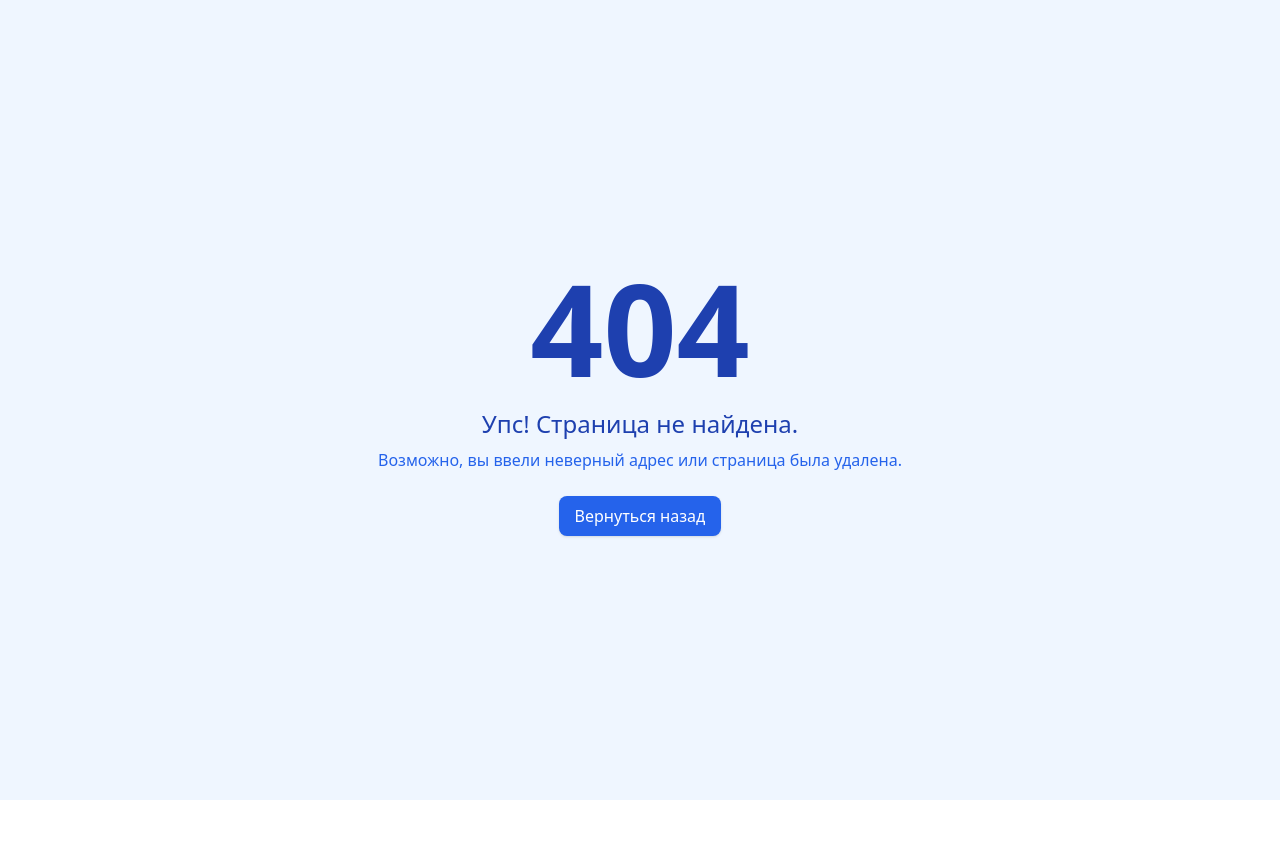
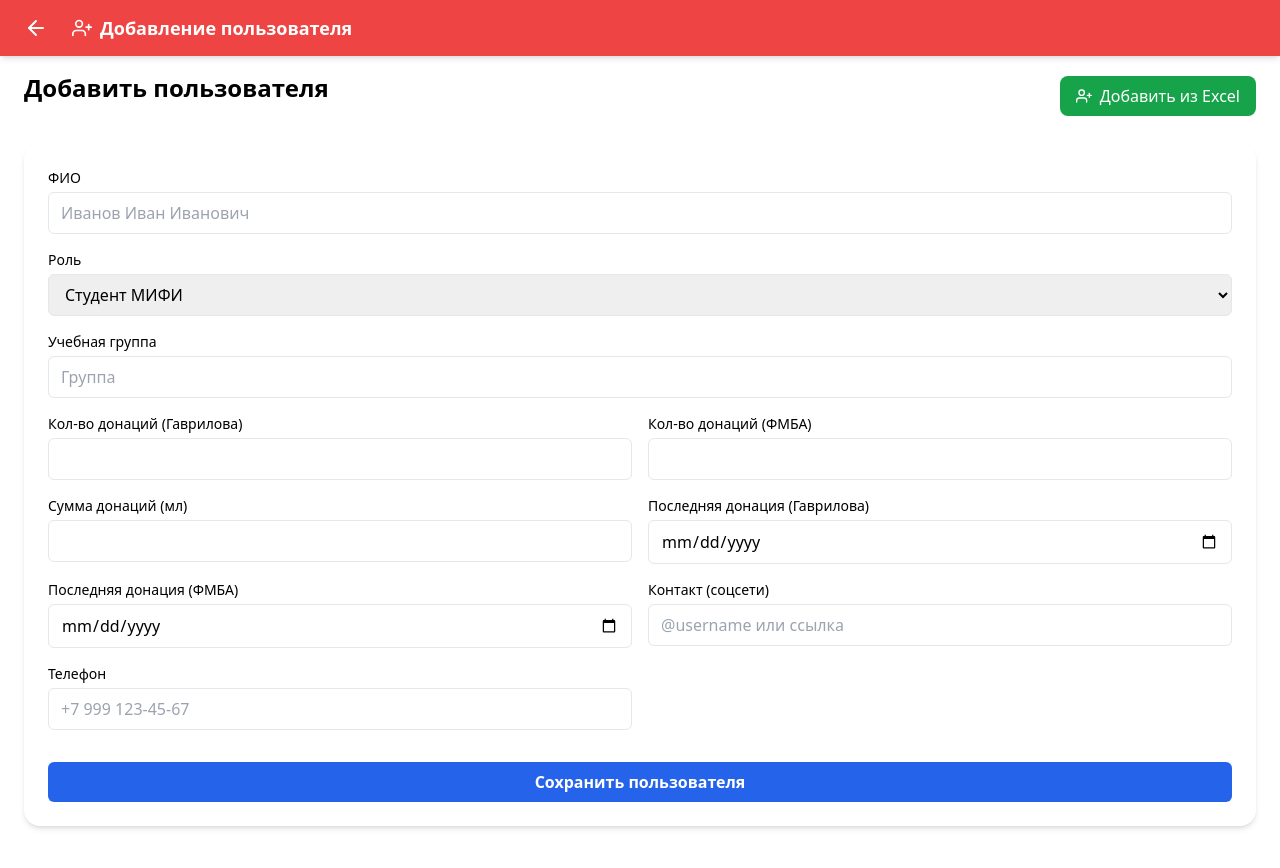
Before and after one commit to tuhlopuz1/DonorMate, a React (Vite) app in the folder frontend/: page /#/admin/add-user in a window 1280 px wide. Before the commit this address had no page. Shown: the top 868 px of the page. Before the commit the page ends 800 px from the top, so only its background shows below. Built offline with nearby package versions, Linux system fonts and the light colour scheme.

Commit message:
мелкие фиксы + страницы добавления доноров

```diff
--- a/frontend/src/main.tsx
+++ b/frontend/src/main.tsx
@@ -26,7 +26,7 @@ import QrScanner from './pages/QrScanner';
 import CreateEventPage from './pages/CreateEvent';
 import AddMedotvod from './pages/AddMedotvod';
 import AskOrganizers from './pages/Question';
-
+import AddUserPage from './pages/AddUser';
 
 
 
@@ -54,6 +54,7 @@ ReactDOM.createRoot(document.getElementById('root')!).render(
         <Route path="/admin/reports" element={<AdminReportsPage />} />
         <Route path="/admin/event/:id" element={<AdminEventPage />} />
         <Route path="/admin/scanner" element={<QrScanner />} />
+        <Route path="/admin/add-user" element={<AddUserPage />} />
         <Route path="/admin/create-event" element={<CreateEventPage />} />
         <Route path="/not-available" element={<NotAvailable />} />
         <Route path="/not-available" element={<NotAvailable />} />
--- /dev/null
+++ b/frontend/src/pages/AddUser.tsx
@@ -0,0 +1,178 @@
+import { useState } from "react";
+import Swal from "sweetalert2";
+import AdminPageTopBar from "../components/layouts/AdminPageTopBar";
+import { FiUserPlus } from "react-icons/fi";
+
+const AddUserPage = () => {
+  const [role, setRole] = useState("Студент МИФИ");
+
+  const showGroupField = role === "Студент МИФИ";
+
+  const handleExcelUpload = async () => {
+    const { value: file } = await Swal.fire({
+      title: "Добавить пользователей из Excel",
+      html: `
+        <input type="file" id="excelInput" accept=".xlsx,.xls" class="swal2-file" />
+      `,
+      showCancelButton: true,
+      confirmButtonText: "Добавить",
+      cancelButtonText: "Отмена",
+      preConfirm: () => {
+        const input: HTMLInputElement | null = document.getElementById("excelInput") as HTMLInputElement;
+        if (!input?.files || input.files.length === 0) {
+          Swal.showValidationMessage("Пожалуйста, выберите файл");
+          return false;
+        }
+        return input.files[0];
+      },
+    });
+
+    if (file) {
+      // Здесь вы можете обработать файл
+      console.log("Загружен файл:", file.name);
+      Swal.fire("Успешно!", "Файл успешно загружен", "success");
+    }
+  };
+
+  return (
+    <div className="p-6 pb-20 pt-12 space-y-6">
+      <AdminPageTopBar title="Добавление пользователя" icon={<FiUserPlus size={20} />} />
+
+      <div className="flex justify-between items-center">
+        <h1 className="text-2xl font-bold mb-4">Добавить пользователя</h1>
+        <button
+          onClick={handleExcelUpload}
+          className="flex items-center gap-2 bg-green-600 text-white px-4 py-2 rounded-lg hover:bg-green-700 transition"
+        >
+          <FiUserPlus />
+          Добавить из Excel
+        </button>
+      </div>
+
+      <form className="space-y-4 bg-white p-6 rounded-2xl shadow-md">
+        {/* ФИО */}
+        <div>
+          <label className="block text-sm font-medium mb-1">ФИО</label>
+          <input
+            required
+            type="text"
+            placeholder="Иванов Иван Иванович"
+            className="w-full border rounded-md px-3 py-2 text-base"
+          />
+        </div>
+
+        {/* Роль */}
+        <div>
+          <label className="block text-sm font-medium mb-1">Роль</label>
+          <select
+            value={role}
+            onChange={(e) => setRole(e.target.value)}
+            className="w-full border rounded-md px-3 py-2 text-base"
+          >
+            <option>Студент МИФИ</option>
+            <option>Сотрудник МИФИ</option>
+            <option>Внешний донор</option>
+          </select>
+        </div>
+
+        {/* Учебная группа — только для студента */}
+        {showGroupField && (
+          <div>
+            <label className="block text-sm font-medium mb-1">Учебная группа</label>
+            <input
+              type="text"
+              placeholder="Группа"
+              className="w-full border rounded-md px-3 py-2 text-base"
+            />
+          </div>
+        )}
+
+        {/* Общие поля */}
+        <div className="grid grid-cols-1 md:grid-cols-2 gap-4">
+          <div>
+            <label className="block text-sm font-medium mb-1">
+              Кол-во донаций (Гаврилова)
+            </label>
+            <input
+              type="number"
+              min="0"
+              className="w-full border rounded-md px-3 py-2 text-base"
+            />
+          </div>
+
+          <div>
+            <label className="block text-sm font-medium mb-1">
+              Кол-во донаций (ФМБА)
+            </label>
+            <input
+              type="number"
+              min="0"
+              className="w-full border rounded-md px-3 py-2 text-base"
+            />
+          </div>
+
+          <div>
+            <label className="block text-sm font-medium mb-1">
+              Сумма донаций (мл)
+            </label>
+            <input
+              type="number"
+              min="0"
+              className="w-full border rounded-md px-3 py-2 text-base"
+            />
+          </div>
+
+          <div>
+            <label className="block text-sm font-medium mb-1">
+              Последняя донация (Гаврилова)
+            </label>
+            <input
+              type="date"
+              className="w-full border rounded-md px-3 py-2 text-base"
+            />
+          </div>
+
+          <div>
+            <label className="block text-sm font-medium mb-1">
+              Последняя донация (ФМБА)
+            </label>
+            <input
+              type="date"
+              className="w-full border rounded-md px-3 py-2 text-base"
+            />
+          </div>
+
+          <div>
+            <label className="block text-sm font-medium mb-1">Контакт (соцсети)</label>
+            <input
+              type="text"
+              placeholder="@username или ссылка"
+              className="w-full border rounded-md px-3 py-2 text-base"
+            />
+          </div>
+
+          <div>
+            <label className="block text-sm font-medium mb-1">Телефон</label>
+            <input
+              type="tel"
+              placeholder="+7 999 123-45-67"
+              className="w-full border rounded-md px-3 py-2 text-base"
+            />
+          </div>
+        </div>
+
+        {/* Кнопка сохранения */}
+        <div className="pt-4">
+          <button
+            type="submit"
+            className="w-full bg-blue-600 text-white py-2 px-4 rounded-md hover:bg-blue-700 transition font-semibold"
+          >
+            Сохранить пользователя
+          </button>
+        </div>
+      </form>
+    </div>
+  );
+};
+
+export default AddUserPage;
--- a/frontend/src/pages/AdminUsers.tsx
+++ b/frontend/src/pages/AdminUsers.tsx
@@ -1,21 +1,30 @@
 import AdminBottomNavBar from "../components/layouts/AdminNavBar";
 import AdminMainTopBar from "../components/layouts/AdminMainTopBar";
 import { FiDownload } from "react-icons/fi";
+import { FiUserPlus } from "react-icons/fi";
 
 const AdminUsersPage = () => {
   return (
     <div className="p-4 pb-20 pt-12 space-y-6">
-     <AdminMainTopBar />
-        <div className="flex gap-3 items-center justify-between bg-red-500 shadow rounded-2xl p-5">
-            <p className="text-lg font-bold text-white">Экспорт данных в CSV</p>
-            <FiDownload color="white" size={23}/>
+      <AdminMainTopBar />
+
+      {/* Верхняя панель с экспортом и кнопкой добавления */}
+      <div className="flex flex-col sm:flex-row sm:items-center sm:justify-between gap-3 bg-red-500 shadow rounded-2xl p-5">
+        <div className="flex items-center gap-3">
+          <p className="text-lg font-bold text-white">Экспорт данных в CSV</p>
+          <FiDownload color="white" size={23} />
         </div>
+        <button onClick={() => {window.location.href = '/#/admin/add-user'}} className="flex items-center gap-2 bg-white text-red-600 font-medium px-4 py-2 rounded-xl hover:bg-red-100 transition">
+          <FiUserPlus size={18} />
+          Добавить пользователя
+        </button>
+      </div>
+
       {/* Карточки статистики */}
       <div className="grid grid-cols-2 sm:grid-cols-2 lg:grid-cols-2 gap-4">
         <div className="bg-white shadow rounded-2xl p-4">
           <h3 className="text-sm text-gray-500">Всего пользователей</h3>
           <div className="text-2xl font-bold text-blue-600">3</div>
-
         </div>
         <div className="bg-white shadow rounded-2xl p-4">
           <h3 className="text-sm text-gray-500">Доноры</h3>
@@ -31,15 +40,14 @@ const AdminUsersPage = () => {
         </div>
       </div>
 
-    <div className="bg-white shadow rounded-2xl p-4">
-        <p className="text-lg font-sans font-bold mb-5  ">Поиск</p>
-        <input className="flex h-10 w-full rounded-md border border-input bg-background px-3 py-2 text-base ring-offset-background file:border-0 file:bg-transparent file:text-sm file:font-medium file:text-foreground placeholder:text-muted-foreground focus-visible:outline-none focus-visible:ring-2 focus-visible:ring-ring focus-visible:ring-offset-2 disabled:cursor-not-allowed disabled:opacity-50 md:text-sm"
-            placeholder="Поиск по имени, tg username"
+      {/* Поиск */}
+      <div className="bg-white shadow rounded-2xl p-4">
+        <p className="text-lg font-sans font-bold mb-5">Поиск</p>
+        <input
+          className="flex h-10 w-full rounded-md border border-input bg-background px-3 py-2 text-base ring-offset-background file:border-0 file:bg-transparent file:text-sm file:font-medium file:text-foreground placeholder:text-muted-foreground focus-visible:outline-none focus-visible:ring-2 focus-visible:ring-ring focus-visible:ring-offset-2 disabled:cursor-not-allowed disabled:opacity-50 md:text-sm"
+          placeholder="Поиск по имени, tg username"
         />
-
-    </div>
-
-
+      </div>
 
       <AdminBottomNavBar />
     </div>
--- a/frontend/src/pages/UserSurvey.tsx
+++ b/frontend/src/pages/UserSurvey.tsx
@@ -54,6 +54,8 @@ export default function UserSurvey() {
     }
   };
 
+  console.log(handleSubmit)
+
   return (
     <div className="flex flex-col items-center min-h-screen px-6 py-12">
       <img src={logo} alt="МИФИ" className="w-28 h-28 mb-8 drop-shadow-md animate-fade-in" />
@@ -64,7 +66,7 @@ export default function UserSurvey() {
 
       <form
         className="w-full max-w-md space-y-5 animate-fade-in-slow"
-        onSubmit={handleSubmit}
+        onSubmit={() => {window.location.href = '/#/main'}}
       >
         <input
           type="text"
```
